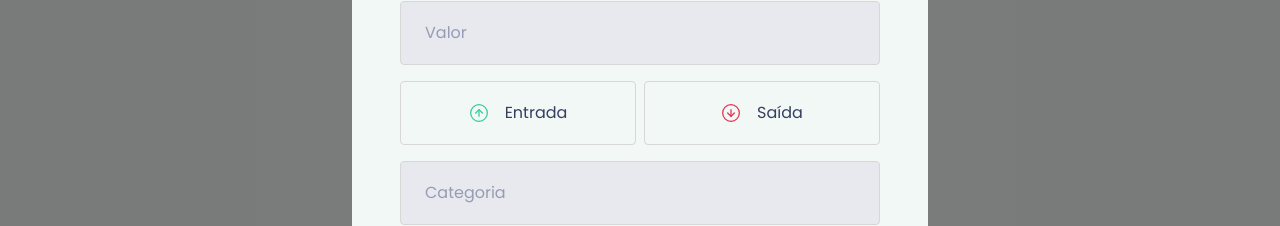
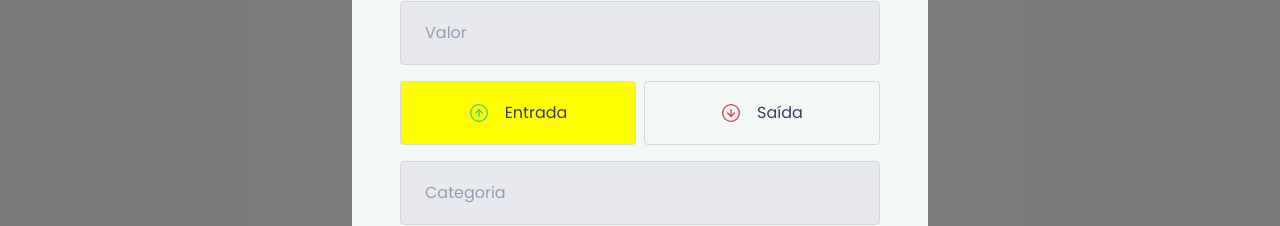
Before and after one commit to BorgesPedro/dt-money, a React (Create React App) app: page / in a window 1280 px wide. Both pictures are taken after a click on the button "Nova transação". Shown: the part 317-543 px from the top of the page. Built offline with nearby package versions, Linux system fonts and the light colour scheme; what miragejs would draw is missing.

Commit message:
Criando as funcionalidades dos botões

```diff
--- a/src/components/NewTransactionModal/index.tsx
+++ b/src/components/NewTransactionModal/index.tsx
@@ -1,8 +1,9 @@
+import { useState } from "react";
 import Modal from "react-modal"
 import closeImg from "../../assets/close.svg"
 import incomeImg from "../../assets/income.svg"
 import outcomeImg from "../../assets/outcome.svg"
-import { Container, TransactionTypeContainer } from "./styles";
+import { Container, TransactionTypeContainer, RadioBox } from "./styles";
 
 interface NewTransactionModalProps {
     isOpen: boolean;
@@ -11,6 +12,9 @@
 }
 
 export function NewTransactionModal ({ isOpen, onRequestClose }: NewTransactionModalProps) {
+
+    const[type, setType] = useState('deposit')
+
     return (
         <Modal
           isOpen={isOpen}
@@ -24,18 +28,22 @@
                 <input type="text" placeholder="Titulo" />
                 <input type="number" placeholder="Valor" />
                 <TransactionTypeContainer>
-                    <button
+                    <RadioBox
                         type="button"
+                        onClick={ () => { setType('deposit') } }
+                        isActive={ type === 'deposit' }
                     >
                         <img src={incomeImg} alt="Entrada" />
                         <span>Entrada</span>
-                    </button>
-                    <button
+                    </RadioBox>
+                    <RadioBox
                         type="button"
+                        onClick={ () => { setType('withdraw') } }
+                        isActive={ type === 'withdraw' }
                     >
                         <img src={outcomeImg} alt="Saída" />
                         <span>Saída</span>
-                    </button>
+                    </RadioBox>
                 </TransactionTypeContainer>
                 <input type="text" placeholder="Categoria" />
                 <button type="submit">Cadastrar</button>
--- a/src/components/NewTransactionModal/styles.tsx
+++ b/src/components/NewTransactionModal/styles.tsx
@@ -52,12 +52,16 @@
     display: grid;
     grid-template-columns: 1fr 1fr;
     gap: 0.5rem;
+`
+interface RadioBoxProps {
+    isActive: boolean;
+}
 
-    button {
+export const RadioBox = styled.button<RadioBoxProps>`
     height: 4rem;
     border: 1px solid #d7d7d7;
     border-radius: 0.25rem;
-        background: transparent;
+    background: ${(props) => props.isActive ? '#ff0' : 'transparent'};
     display: flex;
     align-items: center;
     justify-content: center;
@@ -79,5 +83,4 @@
         font-size: 1rem;
         color: var(--text-title);
     }
-    }
 `
```
Lines whose indentation alone changed are shown as unchanged.
